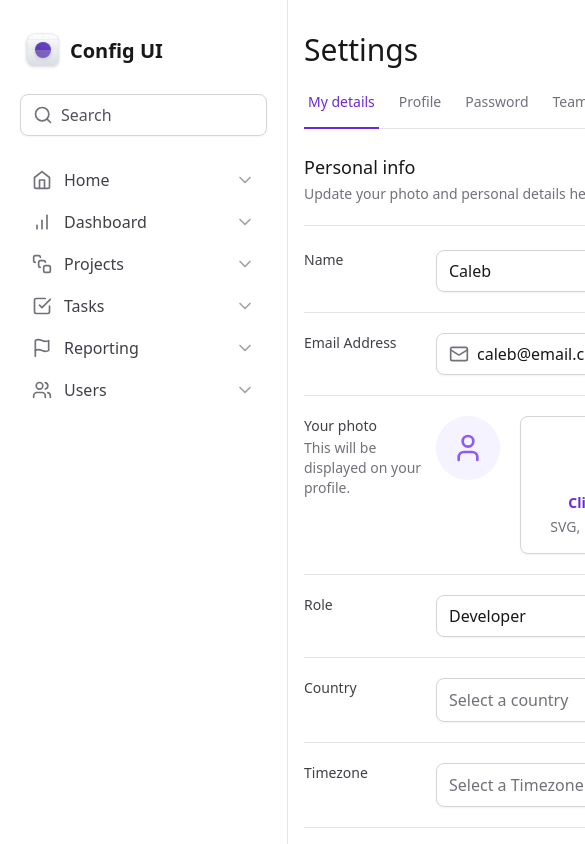
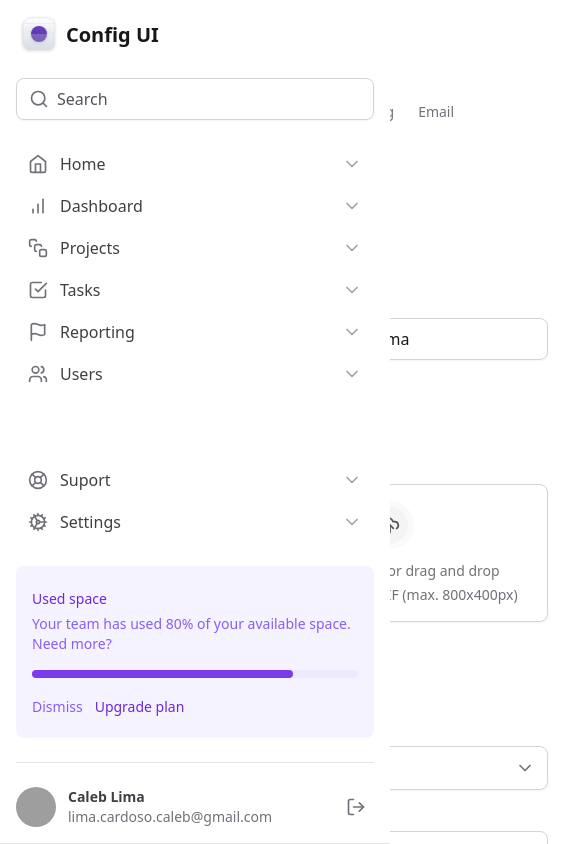
Before and after one commit to jovemcleb/tailwind-iu, a React (Vite) app: page / in a window 390 px wide. Shown: the top 844 px of the page, 585 px wide, since content can reach past the window. Built offline with nearby package versions, Linux system fonts and the light colour scheme; grey boxes are pictures that could not be loaded.

Commit message:
feat: sidebar responsive

```diff
--- a/src/view/Components/Form/FileInput/FileItem.tsx
+++ b/src/view/Components/Form/FileInput/FileItem.tsx
@@ -43,15 +43,15 @@
       {state === 'error' ? (
         <div className="flex flex-1 flex-col items-start gap-1">
           <div className="flex flex-col">
-            <span className="text-error-700 text-sm font-medium">
+            <span className="text-sm font-medium text-error-700">
               upload failed, pleas try again.
             </span>
-            <span className="text-error-600 text-sm">{name}</span>
+            <span className="text-sm text-error-600">{name}</span>
           </div>
 
           <button
             type="button"
-            className="text-error-700 hover:text-error-900 text-sm font-semibold"
+            className="text-sm font-semibold text-error-700 hover:text-error-900"
           >
             Try again
           </button>
--- a/src/view/Components/Sidebar/index.tsx
+++ b/src/view/Components/Sidebar/index.tsx
@@ -8,7 +8,7 @@
 
 export function Sidebar() {
   return (
-    <aside className="flex flex-col gap-6 border-r border-zinc-200 px-5 py-8">
+    <aside className="fixed bottom-0 left-0 right-0 top-0 z-20 flex flex-col gap-6 border-b border-zinc-200 bg-white p-4   lg:relative lg:right-auto lg:w-80 lg:border-r lg:px-5 lg:py-8">
       <Logo />
 
       <Input.Root>
```
